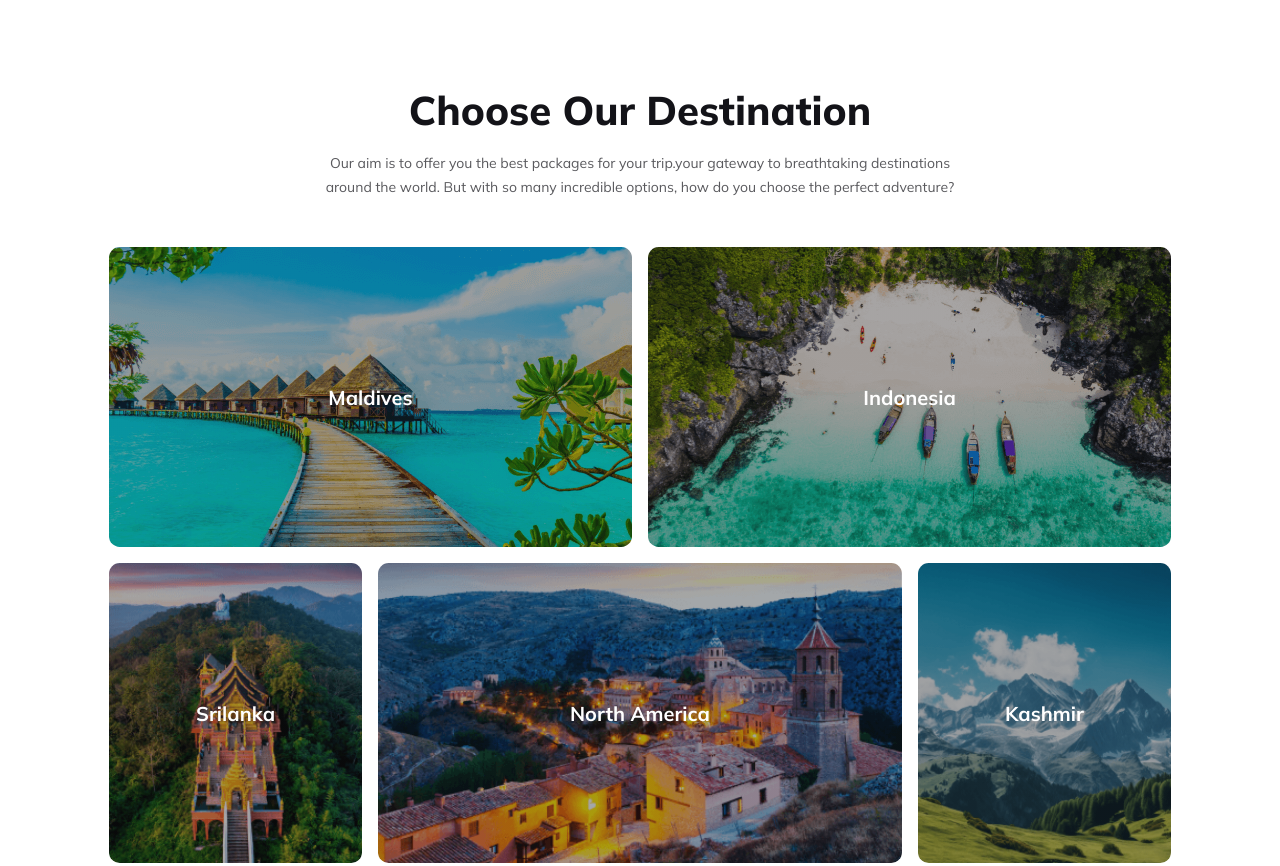
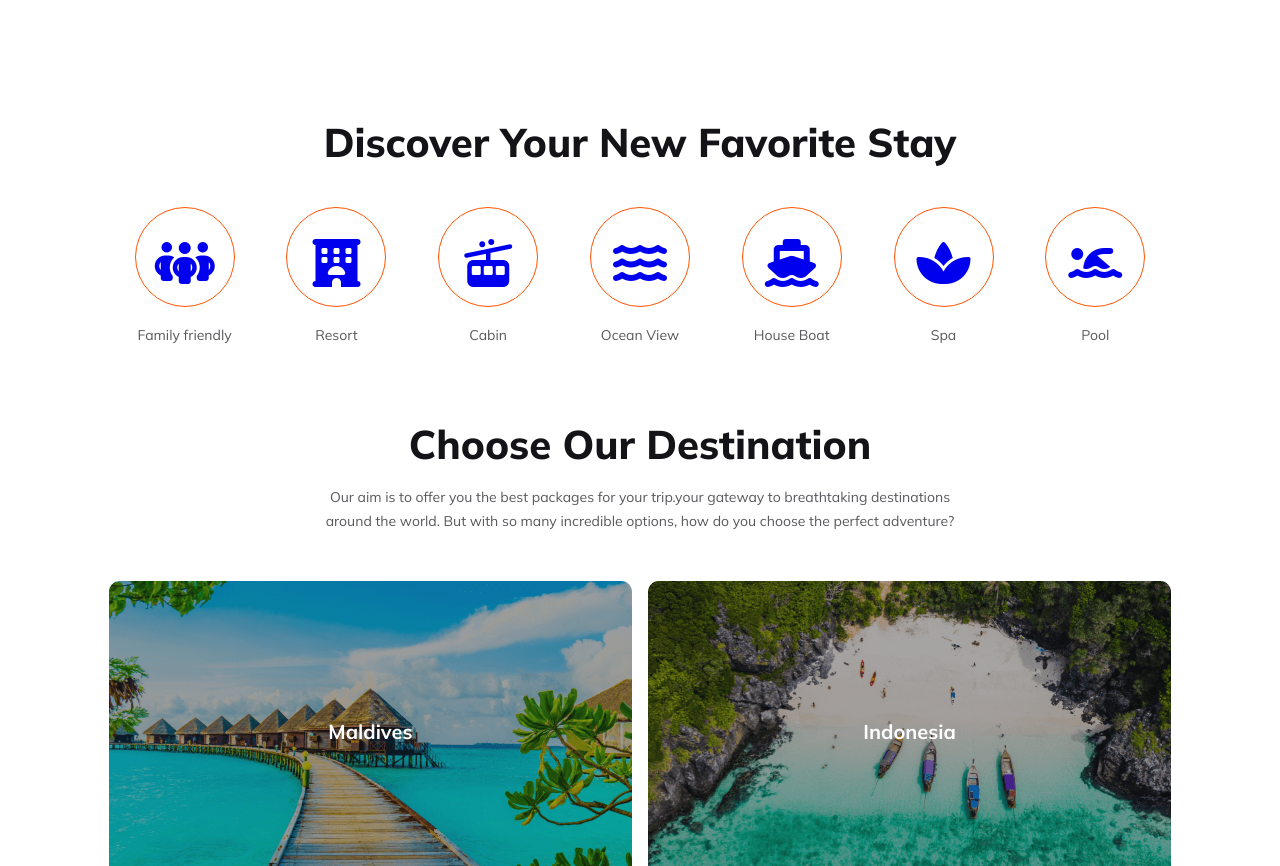
Before and after one commit to JuborajSujon/voboghure-travel, a plain HTML site: page index.html in a window 1280 px wide. Shown: the part 1172-2038 px from the top of the page. Drawn offline with Linux system fonts and the light colour scheme.

Commit message:
Added Discover section content and styling

```diff
--- a/css/responsive.css
+++ b/css/responsive.css
@@ -121,6 +121,7 @@
     flex-direction: row;
   }
   .popular-tour-content {
+    align-self: flex-start;
     flex: 1 1 50%;
   }
   .popular-tour-content h2 {
@@ -131,6 +132,7 @@
     height: 100%;
     align-self: flex-start;
   }
+
   /* Choose Your Destination */
   .choose-our-content {
     width: 75%;
@@ -233,6 +235,9 @@
   .choose-our-bg-7 {
     grid-column: span 7;
   }
+  .heading-1__discover {
+    font-size: 2.5rem;
+  }
 
   /* Why Choose Us */
   .heading-1__whychoose {
--- a/css/style.css
+++ b/css/style.css
@@ -270,6 +270,41 @@ a {
 }
 /* Popular tour Section End */
 
+/* Discover Your New Faborite Stay start */
+.discover-your-new-favorite {
+  padding: 2rem 0;
+  text-align: center;
+}
+.discover-content-container .discover-content {
+  text-align: center;
+  padding: 2rem 0;
+  display: flex;
+  flex-wrap: wrap;
+  justify-content: space-around;
+  align-items: center;
+}
+
+.discover-content .discover-card {
+  padding: 0.5rem;
+}
+
+.discover-content .discover-card a {
+  display: inline-block;
+  width: 100px;
+  height: 100px;
+  padding: 0.3rem;
+  border-radius: 50%;
+  border: 1px solid var(--secondary-color);
+  text-align: center;
+  margin-bottom: 1rem;
+}
+.discover-content .discover-card a i {
+  display: block;
+  line-height: 100px;
+  font-size: 3rem;
+}
+/* Discover Your New Faborite Stay end */
+
 /* Choose Your Destination section start */
 .choose-our-destination {
   padding: 0 0 2rem;
--- a/index.html
+++ b/index.html
@@ -104,7 +104,7 @@
       <section class="popular-tour">
         <div class="container popular-tour-container">
           <div class="popular-tour-content">
-            <h2 class="heading-1">Our Popular Tours - Kashmir</h2>
+            <h2 class="heading-1">Our Popular Tours</h2>
             <p class="text-medium">
               For decades, the Kashmir valley has attracted tourists from all
               over the world. You can discover lush green valleys, snow-covered
@@ -135,6 +135,62 @@
         </div>
       </section>
       <!-- Popular Section End -->
+
+      <!-- Discover your new favorite stay start -->
+      <section class="discover-your-new-favorite">
+        <div class="container">
+          <div class="discover-content-container">
+            <h2 class="heading-1 heading-1__discover">
+              Discover Your New Favorite Stay
+            </h2>
+            <div class="discover-content">
+              <div class="discover-card">
+                <a href="#">
+                  <i class="fa-solid fa-people-group"></i>
+                </a>
+                <p class="text-medium">Family friendly</p>
+              </div>
+              <div class="discover-card">
+                <a href="#">
+                  <i class="fa-solid fa-hotel"></i>
+                </a>
+                <p class="text-medium">Resort</p>
+              </div>
+              <div class="discover-card">
+                <a href="#">
+                  <i class="fa-solid fa-cable-car"></i>
+                </a>
+                <p class="text-medium">Cabin</p>
+              </div>
+              <div class="discover-card">
+                <a href="#">
+                  <i class="fa-solid fa-water"></i>
+                </a>
+                <p class="text-medium">Ocean View</p>
+              </div>
+              <div class="discover-card">
+                <a href="#">
+                  <i class="fa-solid fa-ship"></i>
+                </a>
+                <p class="text-medium">House Boat</p>
+              </div>
+              <div class="discover-card">
+                <a href="#">
+                  <i class="fa-solid fa-spa"></i>
+                </a>
+                <p class="text-medium">Spa</p>
+              </div>
+              <div class="discover-card">
+                <a href="#">
+                  <i class="fa-solid fa-person-swimming"></i>
+                </a>
+                <p class="text-medium">Pool</p>
+              </div>
+            </div>
+          </div>
+        </div>
+      </section>
+      <!-- Discover your new favorite stay end -->
 
       <!-- Choose Our Destination Section Start -->
       <section class="choose-our-destination">
```
